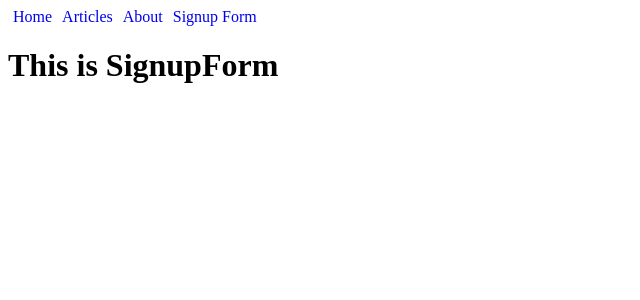
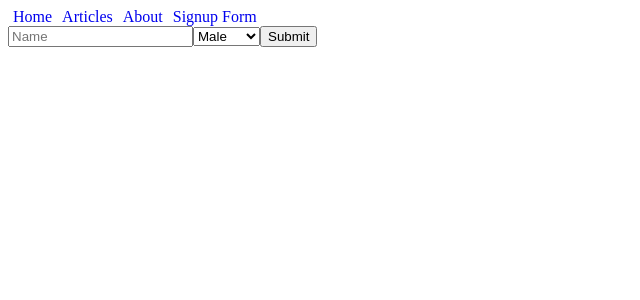
Before and after one commit to ycfan23/blog-site, a React (Create React App) app in the folder my-blog/: page /signupform in a window 1280 px wide. Shown: the top 300 px of the page, without its empty margins (0-640 px from the left). Built offline with nearby package versions, Linux system fonts and the light colour scheme; no server answers.

Commit message:
added options for dropdown

```diff
--- a/my-blog/src/components/signupForm/signupForm.jsx
+++ b/my-blog/src/components/signupForm/signupForm.jsx
@@ -1,9 +1,18 @@
 import React from 'react'
 
 const SignupForm = () => {
+
+
   return (
     <div>
-      <h1>This is SignupForm</h1>
+      <form>
+        <input type='text' placeholder='Name' />
+        <select>
+          <option value='male'>Male</option>
+          <option value='female'>Female</option>
+        </select>
+        <button>Submit</button>
+      </form>
     </div>
   )
 }
```
